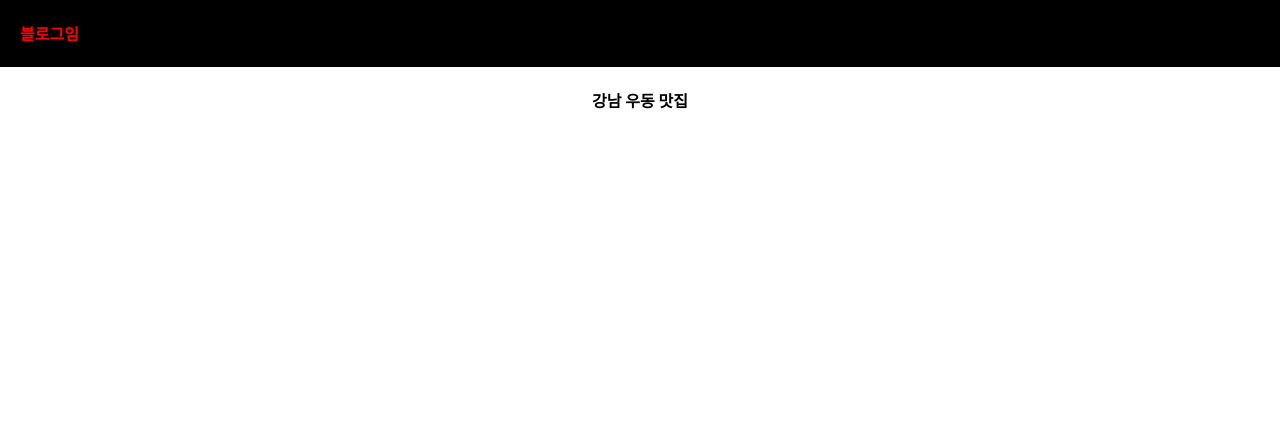
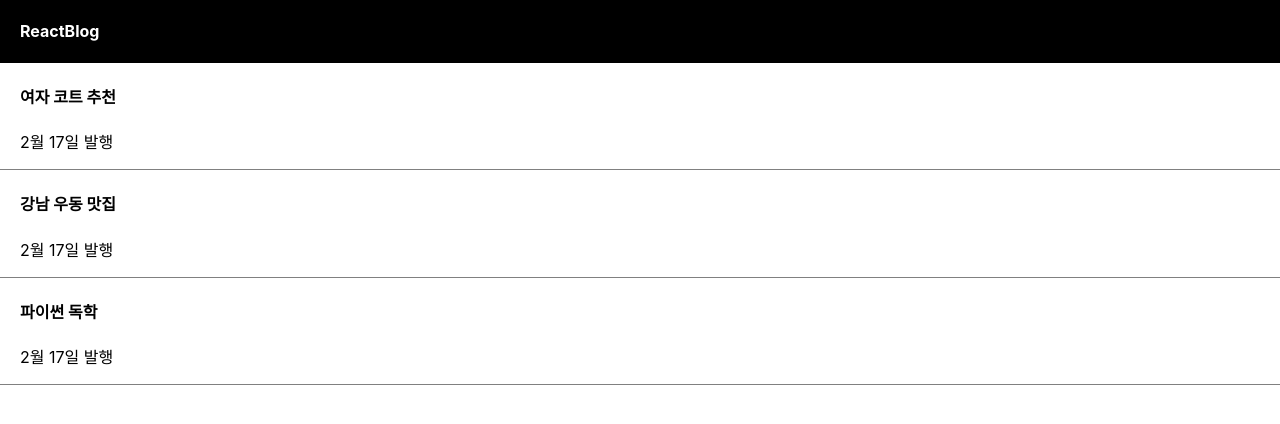
Before and after one commit to sinsohi/ReactBlog, a React (Create React App) app: page / in a window 1280 px wide. Shown: the top 424 px of the page. Built offline with nearby package versions, Linux system fonts and the light colour scheme.

Commit message:
4강 - 중요한 데이터는 변수말고 state에 담습니다

```diff
--- a/src/App.css
+++ b/src/App.css
@@ -1,5 +1,15 @@
 .App {
   text-align: center;
+}
+
+div{
+  box-sizing: border-box;
+}
+
+.list{
+  padding-left : 20px;
+  text-align : left;
+  border-bottom : 1px solid grey;
 }
 
 .App-logo {
--- a/src/App.js
+++ b/src/App.js
@@ -1,16 +1,40 @@
 import logo from './logo.svg';
 import './App.css';
+import {useState} from 'react';
 
 function App() {
 
-  let post = '강남 우동 맛집';
+  let [글제목,b] = useState('여자 코트 추천');
+  // a -> state에 보관했던 자료 나옴
+  // b -> state 변경 도와주는 함수
+  // 변수와 state의 차이 : state 쓰던 html은 자동 재렌더링 됨
+
+  let [logo,setLogo] = useState('ReactBlog');
+  let [title2, setTitle_2] = useState('강남 우동 맛집');
+  let [title3,setTitle_3] = useState('파이썬 독학');
+
+
 
   return (
     <div className="App">
       <div className="black-nav">
-        <h4 id={post} style={{color : 'red', fontSize : '16px'}}>블로그임</h4>
+        <h4>{logo}</h4>
       </div>
-      <h4>{ post }</h4>
+      <div className="list">
+        <h4>{글제목}</h4>
+        <p>2월 17일 발행</p>
+      </div>
+      <div className="list">
+        <h4>{title2}</h4>
+        <p>2월 17일 발행</p>
+      </div>
+      <div className="list">
+        <h4>{title3}</h4>
+        <p>2월 17일 발행</p>
+      </div>
+
+
+
 
     </div>
   );
```
